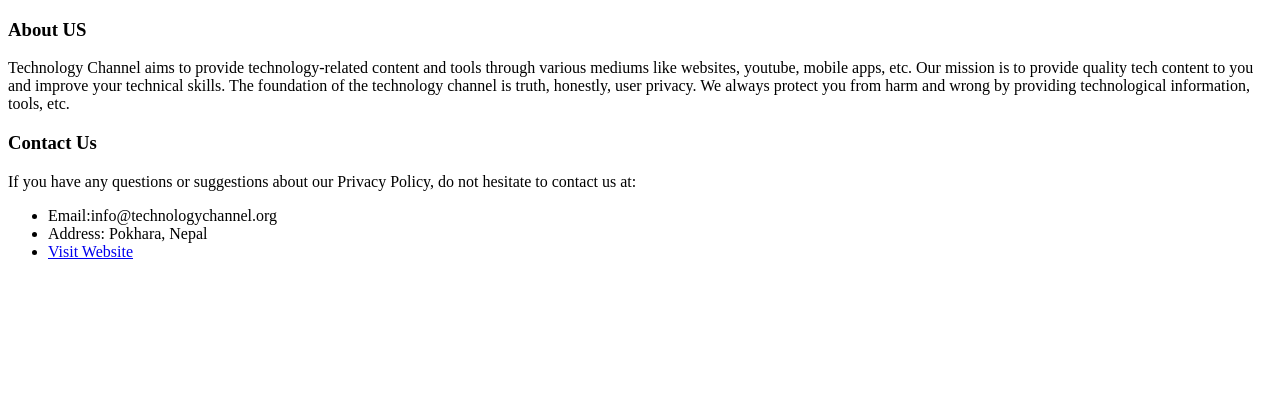
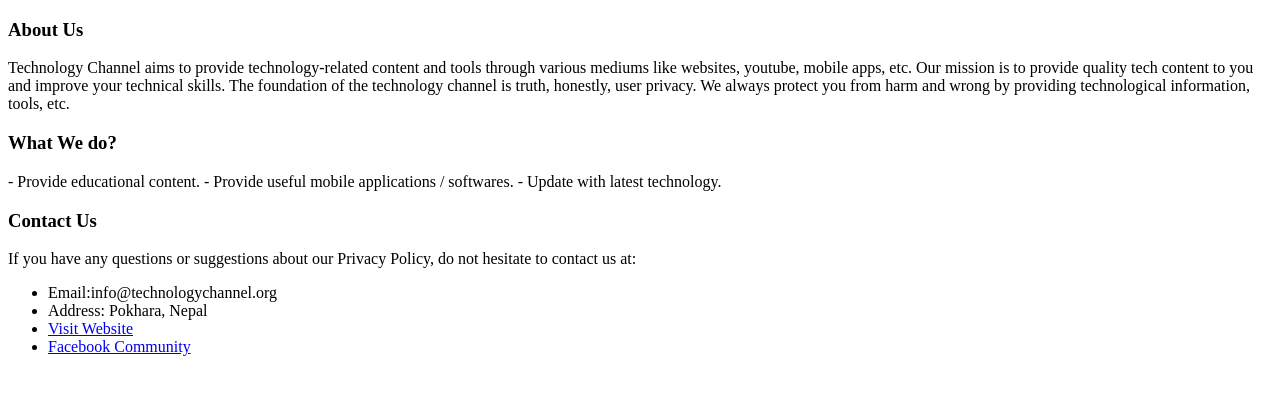
Before and after one commit to technologychannel/AboutUs, a plain HTML site: page index.html in a window 1280 px wide. Drawn offline with Linux system fonts and the light colour scheme.

Commit message:
Update index.html

```diff
--- a/index.html
+++ b/index.html
@@ -8,16 +8,22 @@
 </head>
 
 <body>
-    <h3>About US</h3>
+    <h3>About Us</h3>
 Technology Channel aims to provide technology-related content and tools through various mediums like websites, youtube, mobile apps, etc. Our mission is to provide quality tech content to you and improve your technical skills.
 The foundation of the technology channel is truth, honestly, user privacy. We always protect you from harm and wrong by providing technological information, tools, etc.
+
+<h3> What We do? </h3>
+- Provide educational content.
+- Provide useful mobile applications / softwares.
+- Update with latest technology.
 
     <h3>Contact Us</h3>
     If you have any questions or suggestions about our Privacy Policy, do not hesitate to contact us at:
     <ul>
         <li>Email:info@technologychannel.org </li>
         <li>Address: Pokhara, Nepal </li>
-        <li> <a href ="https://technologychannel.org"> Visit Website</a>
+        <li> <a href ="https://technologychannel.org"> Visit Website</a></li>
+        <li> <a href ="https://www.facebook.com/groups/technologychannel"> Facebook Community</a></li>
      </ul>
 </body>
 
```
